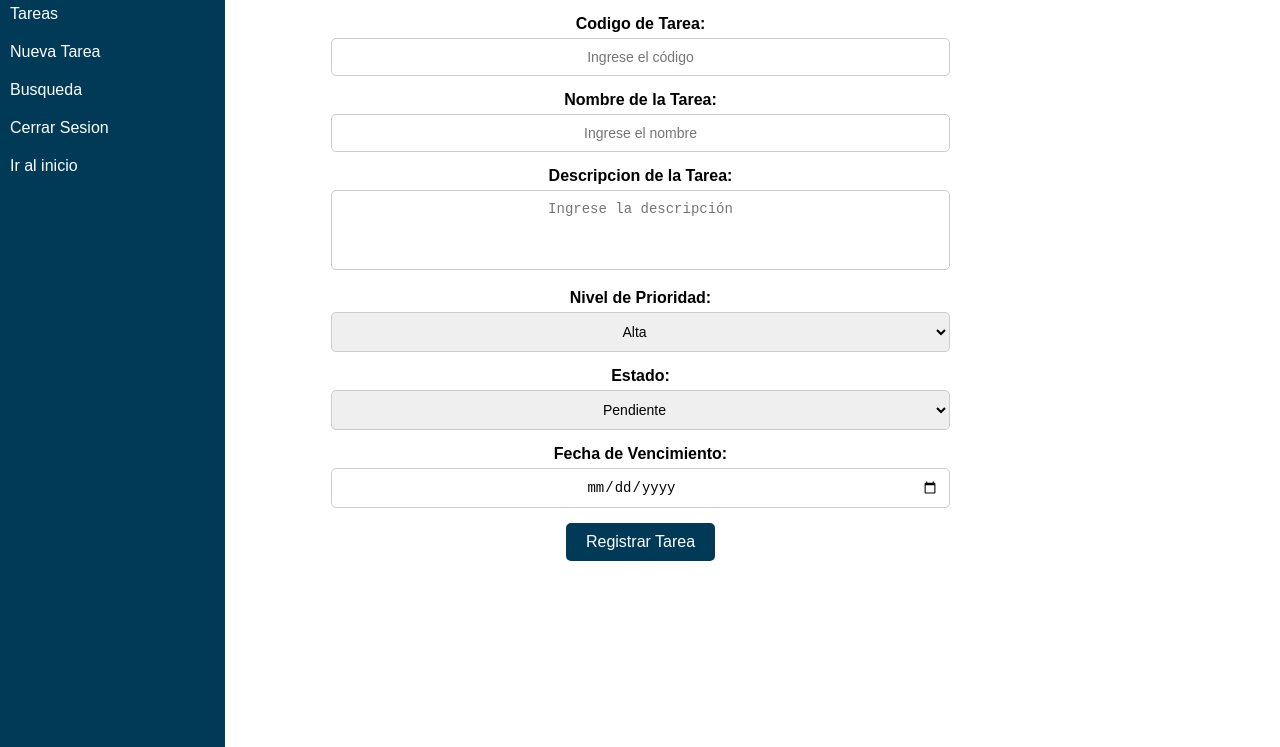
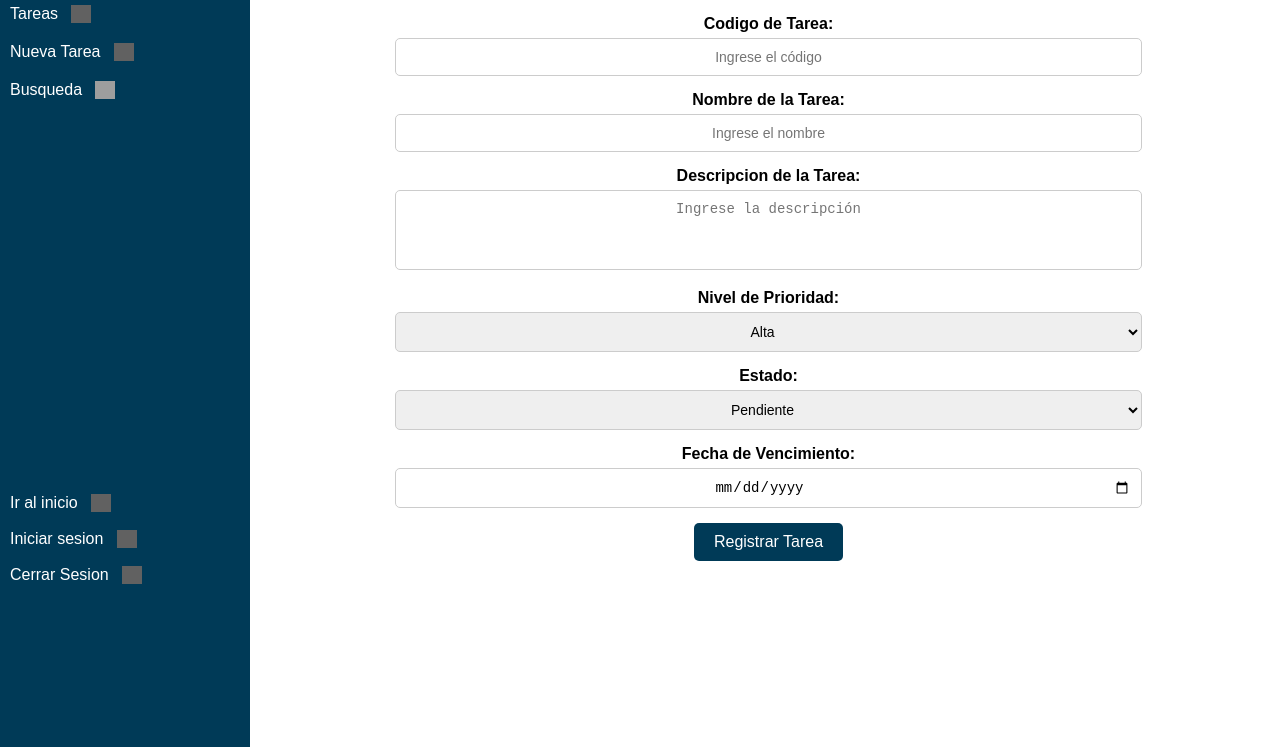
Before and after one commit to angelat007/Gestor.github.io, a plain HTML site: page Nueva tarea.html in a window 1280 px wide. Shown: the part 53-800 px from the top of the page. Drawn offline with Linux system fonts and the light colour scheme; grey boxes are pictures that could not be loaded.

Commit message:
Add files via upload

```diff
--- a/Gestor.css
+++ b/Gestor.css
@@ -1,4 +1,4 @@
-* {
+        * {
             margin: 0;
             padding: 0;
             box-sizing: border-box;
@@ -9,29 +9,57 @@
             display: flex;
             min-height: 100vh;
             background-color: #f4f4f4;
+            width: 120%;
+            position: fixed;
         }
 
-        .sidebar {
+        .barra {
             background-color: #003a57;
             color: white;
             padding: 10px;
             height: 100vh;
-            width: 225px;
+            width: 250px;
             display: flex;
             flex-direction: column;
             position: fixed;
             gap: 20px;
         }
 
-        .sidebar a {
+        .barra a {
             color: white;
             text-decoration: none;
             font-size: 16px;
             display: flex;
         }
 
-        .sidebar a:hover {
+        .barra a:hover {
             text-decoration: underline;
+            background-color: #005a807a;
+            transition: background-color 1s;
+        }
+
+        .icono-tarea {
+            filter: invert(1);
+        }
+
+        .tarea {
+            filter: invert(1);
+        }
+
+        .Seccion1 {
+            margin-top: 375px;
+        }
+
+        .ir-inicio {
+            filter: invert(1);
+        }
+
+        .iniciar-sesion {
+            filter: invert(1);
+        }
+
+        .Cerrar-seccion {
+            filter: invert(1);
         }
 
         .content {
@@ -47,19 +75,21 @@
             margin-bottom: 20px;
         }
 
-        .form-group {
+        .barra-escribir {
             margin-bottom: 15px;
+            text-align: center;
         }
 
-        .form-group label {
+        .barra-escribir label {
             display: block;
             font-weight: bold;
             margin-bottom: 5px;
+            text-align: center;
         }
 
-        .form-group input,
-        .form-group textarea,
-        .form-group select {
+        .barra-escribir input,
+        .barra-escribir textarea,
+        .barra-escribir select {
             text-align: center;
             width: 50%;
             padding: 10px;
@@ -68,16 +98,18 @@
             font-size: 14px;
         }
 
-        .form-group textarea {
+        .barra-escribir textarea {
+            text-align: center;
             resize: none;
             height: 80px;
         }
 
-        .form-group input[type="date"] {
+        .barra-escribir input[type="date"] {
+            text-align: center;
             font-size: 14px;
         }
 
-        .btn {
+        .Registrar-tarea {
             background-color: #003a57;
             color: white;
             padding: 10px 20px;
@@ -87,10 +119,6 @@
             font-size: 16px;
         }
 
-        .btn:hover {
+        .Registrar-tarea:hover {
             background-color: #005a80;
         }
-
-        .Ir-a-inicio {
-            text-align: calc();
-        }
--- a/Nueva tarea.html
+++ b/Nueva tarea.html
@@ -8,30 +8,35 @@
     <link rel="styles icon" href="https://cdn-icons-png.flaticon.com/512/2721/2721299.png">
 </head>
 <body>
-    <div class="sidebar">
+    <!---BARRA-->
+    <div class="barra">
         <a href="index.html"><h2>Gestor de Tareas</h2></a>
-        <a href="">Tareas</a>
-        <a href="Nueva tarea.html">Nueva Tarea</a>
-        <a href="">Busqueda</a>
-        <a href="">Cerrar Sesion</a>
-        <a class="Ir-a-inicio" href="index.html">Ir al inicio</a>
+        <a href="">Tareas &nbsp;&nbsp; <img class="tarea" src="https://cdn-icons-png.flaticon.com/512/5642/5642859.png" width="20" alt="tarea"></a>
+        <a href="Nueva tarea.html">Nueva Tarea &nbsp;&nbsp; <img class="icono-tarea" src="https://cdn-icons-png.flaticon.com/512/4245/4245705.png" width="20" alt="Inoco-tarea"></a>
+        <a class="busqueda" href="">Busqueda &nbsp;&nbsp; <img src="https://img.icons8.com/m_outlined/512/FFFFFF/search.png" width="20" alt="Inoco-de-busqueda"></a>
+    <!---despalazado hacaia abajo-->
+        <p class="Seccion1">
+        <a class="Ir-a-inicio" href="index.html">Ir al inicio &nbsp;&nbsp; <img class="ir-inicio" src="https://cdn-icons-png.flaticon.com/512/45/45180.png" width="20" alt="ir-inicio"></a><br>
+        <a href="">Iniciar sesion &nbsp;&nbsp; <img class="iniciar-sesion" src="https://cdn-icons-png.flaticon.com/512/17/17004.png" width="20" alt="iniciar-sesion"></a><br>
+        <a href="">Cerrar Sesion &nbsp;&nbsp; <img class="Cerrar-seccion" src="https://cdn-icons-png.flaticon.com/512/7917/7917260.png" width="20" alt="Cerrar-seccion"></a></p>
     </div>
+    <!--Nueva tarea-->
     <div class="content">
-        <h1>Nueva Tareas</h1>
+        <h1>Nueva Tarea</h1>
         <form>
-            <div class="form-group">
+            <div class="barra-escribir">
                 <label for="codigo">Codigo de Tarea:</label>
                 <input type="text" id="codigo" placeholder="Ingrese el código">
             </div>
-            <div class="form-group">
+            <div class="barra-escribir">
                 <label for="nombre">Nombre de la Tarea:</label>
                 <input type="text" id="nombre" placeholder="Ingrese el nombre">
             </div>
-            <div class="form-group">
+            <div class="barra-escribir">
                 <label for="descripcion">Descripcion de la Tarea:</label>
                 <textarea id="descripcion" placeholder="Ingrese la descripción"></textarea>
             </div>
-            <div class="form-group">
+            <div class="barra-escribir">
                 <label for="prioridad">Nivel de Prioridad:</label>
                 <select id="prioridad">
                     <option>Alta</option>
@@ -39,7 +44,7 @@
                     <option>Baja</option>
                 </select>
             </div>
-            <div class="form-group">
+            <div class="barra-escribir">
                 <label for="estado">Estado:</label>
                 <select id="estado">
                     <option>Pendiente</option>
@@ -47,11 +52,11 @@
                     <option>Completada</option>
                 </select>
             </div>
-            <div class="form-group">
+            <div class="barra-escribir">
                 <label for="vencimiento">Fecha de Vencimiento:</label>
                 <input type="date" id="vencimiento">
             </div>
-            <button type="submit" class="btn">Registrar Tarea</button>
+            <button type="submit" class="Registrar-tarea">Registrar Tarea</button>
         </form>
     </div>
 </body>
```
